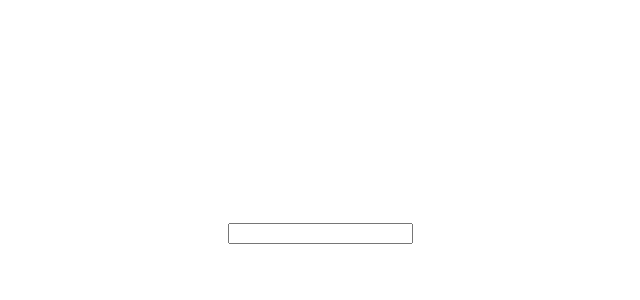
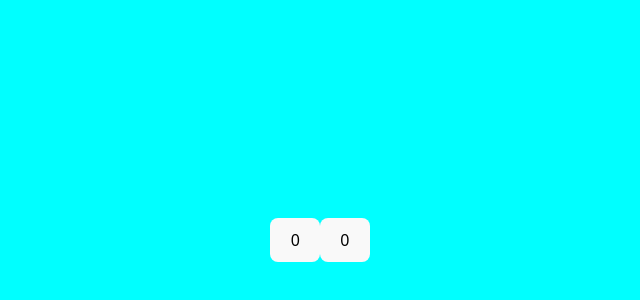
Before and after one commit to Blaise202/react-first-app, a React (Vite) app: page / in a window 1280 px wide. Shown: the part 160-460 px from the top of the page, without its empty margins (320-960 px from the left). Built offline with nearby package versions, Linux system fonts and the light colour scheme.

Commit message:
Error Handling

```diff
--- a/src/App.jsx
+++ b/src/App.jsx
@@ -6,7 +6,7 @@ import Textbox from "./Textbox.jsx";
 function App() {
   return (
     <>
-      <Textbox />
+      <Button />
     </>
   );
 }
--- a/src/Button.jsx
+++ b/src/Button.jsx
@@ -1,14 +1,37 @@
-import { useState } from "react";
+import { useState, useEffect } from "react";
 
-function Button({ color }) {
+function Button() {
   const [count, setCount] = useState(0);
+  const [count2, setCount2] = useState(0);
+  const [filter, setFilter] = useState("None");
+
+  useEffect(() => {
+    const colors = [
+      "red",
+      "blue",
+      "black",
+      "cyan",
+      "green",
+      "purple",
+      "white",
+      "grey",
+    ];
+    console.log("count has changed");
+    document.body.style.backgroundColor = colors[Math.round(Math.random() * 7)];
+    // setFilter(filter + "Yo");
+    // console.log(filter);
+  }, [count, filter]);
+
+  useEffect(() => {
+    console.log("we ain't changing nothing");
+    // setCount2(count2 + 1);
+  }, [count2]);
+
   return (
-    <button
-      onClick={() => setCount(count + 1)}
-      style={{ backgroundColor: color }}
-    >
-      {count}
-    </button>
+    <>
+      <button onClick={() => setCount(count + 1)}>{count}</button>
+      <button onClick={() => setCount2(count2 + 1)}>{count2}</button>
+    </>
   );
 }
 
--- a/src/Textbox.jsx
+++ b/src/Textbox.jsx
@@ -2,9 +2,14 @@ import { useState } from "react";
 
 function Textbox() {
   const [text, setText] = useState("");
+  function handleEvent(e) {
+    setText(e.target.value);
+    console.log("The text has changed");
+    console.log(e);
+  }
   return (
     <>
-      <input onChange={(e) => setText(e.target.value)} />
+      <input onChange={(e) => handleEvent(e)} />
       <p>{text}</p>
     </>
   );
```
